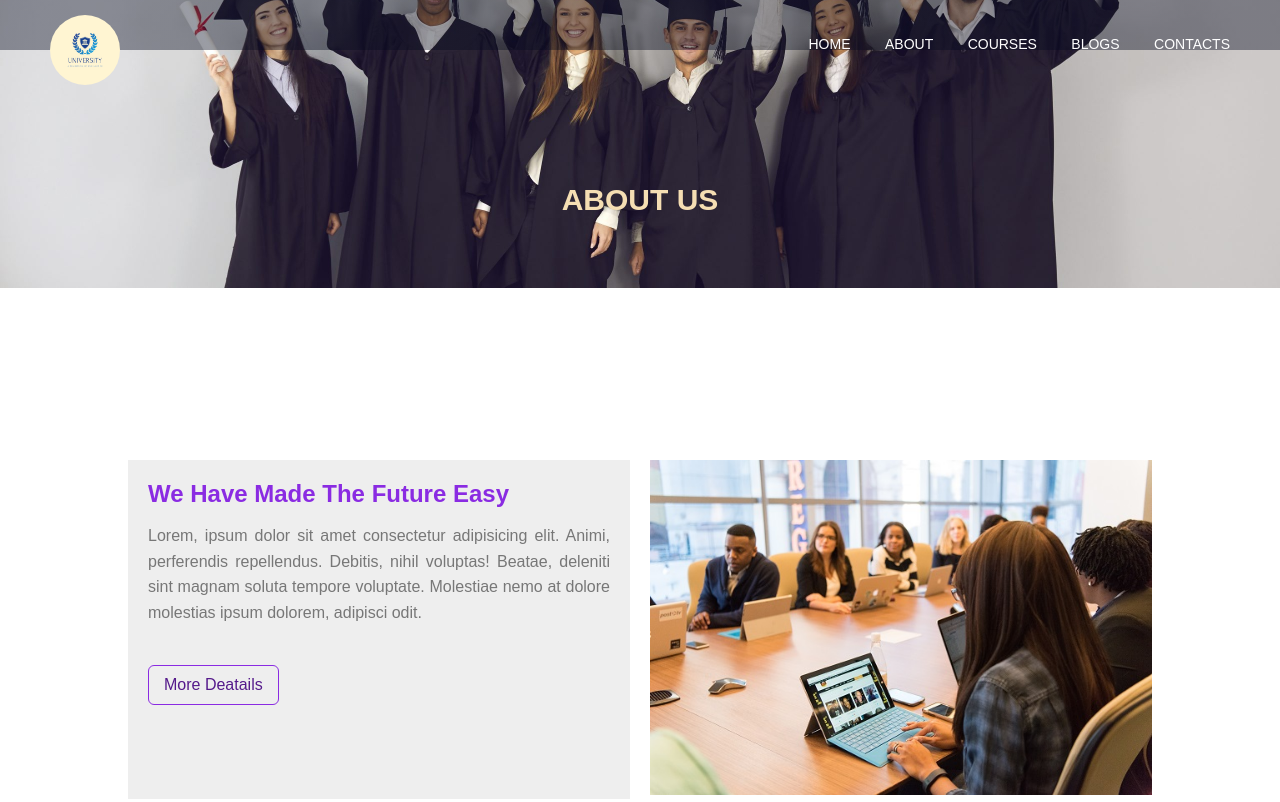
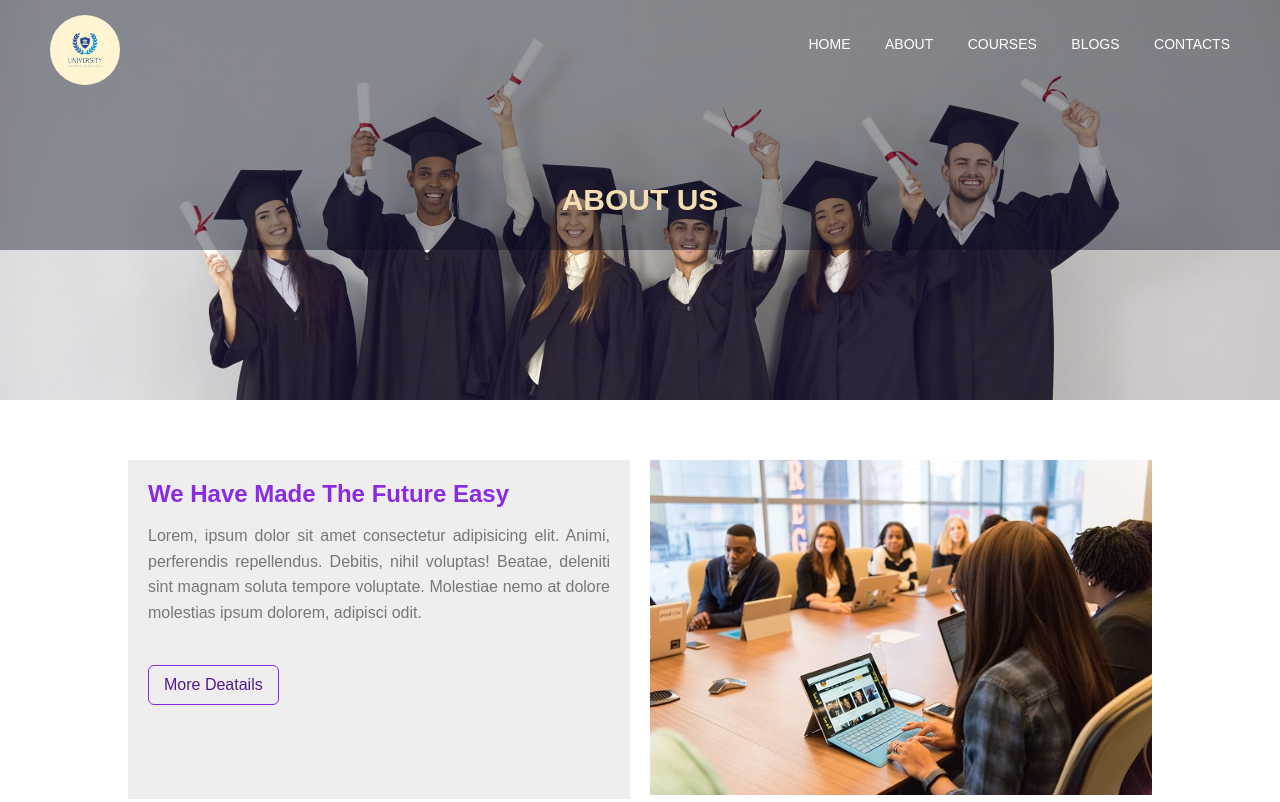
Before and after one commit to husham-99/university, a plain HTML site: page about.html in a window 1280 px wide. Shown: the top 802 px of the page. Drawn offline with Linux system fonts and the light colour scheme.

Commit message:
Add files via upload

```diff
--- a/css/style.css
+++ b/css/style.css
@@ -1128,7 +1128,7 @@ footer .copy-right span{
     width: 100%;
     height: 50vh;
     background-image: linear-gradient(rgba(4,9,30,0.4),rgba(4,9,30,0.4)), url(../images/graduate.jpg);
-    background-position-y:-350px;
+    background-position-y: -150px;
     background-size: cover;
     background-attachment: fixed;
     position: relative;
```
